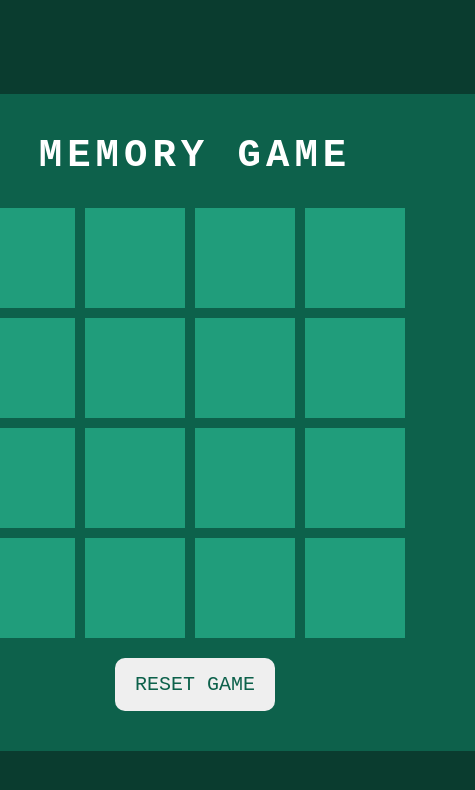
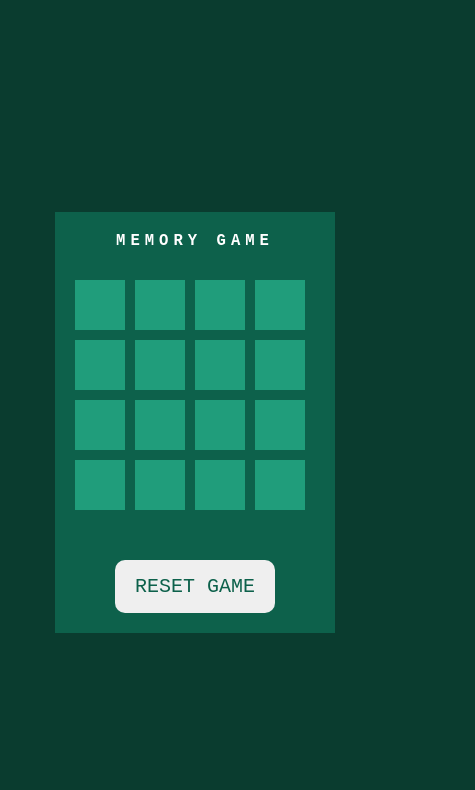
Before and after one commit to yassinedzaouha/memory-game, a plain HTML site: page index.html in a window 390 px wide. Shown: the whole page, 475 px wide, since content can reach past the window. Drawn offline with Linux system fonts and the light colour scheme.

Commit message:
make this page responsiv for all formats

```diff
--- a/style.css
+++ b/style.css
@@ -89,3 +89,45 @@ body {
 .boxMatch:after {
     transform: rotateY(180deg);
 }
+
+@media (max-width: 768px) {
+    .container {
+        padding: 30px 40px;
+    }
+
+    .container h2 {
+        font-size: 1.5em;
+    }
+
+    .item {
+        width: 60px;
+        height: 60px;
+        font-size: 1.5em;
+    }
+
+    .container .game {
+        width: 300px;
+        height: auto;
+    }
+}
+
+@media (max-width: 480px) {
+    .container {
+        padding: 20px;
+    }
+
+    .container h2 {
+        font-size: 1.2em;
+    }
+
+    .item {
+        width: 50px;
+        height: 50px;
+        font-size: 1.2em;
+    }
+
+    .container .game {
+        width: 240px;
+        height: auto;
+    }
+}
```
